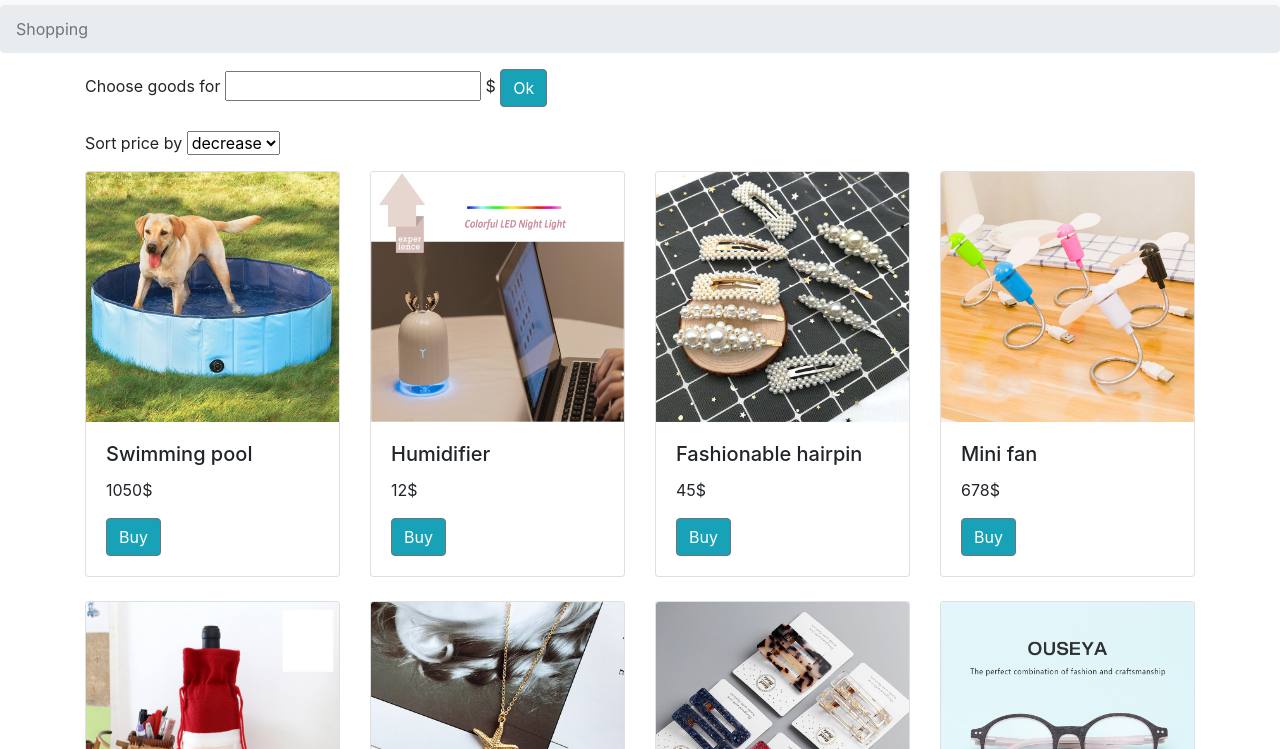
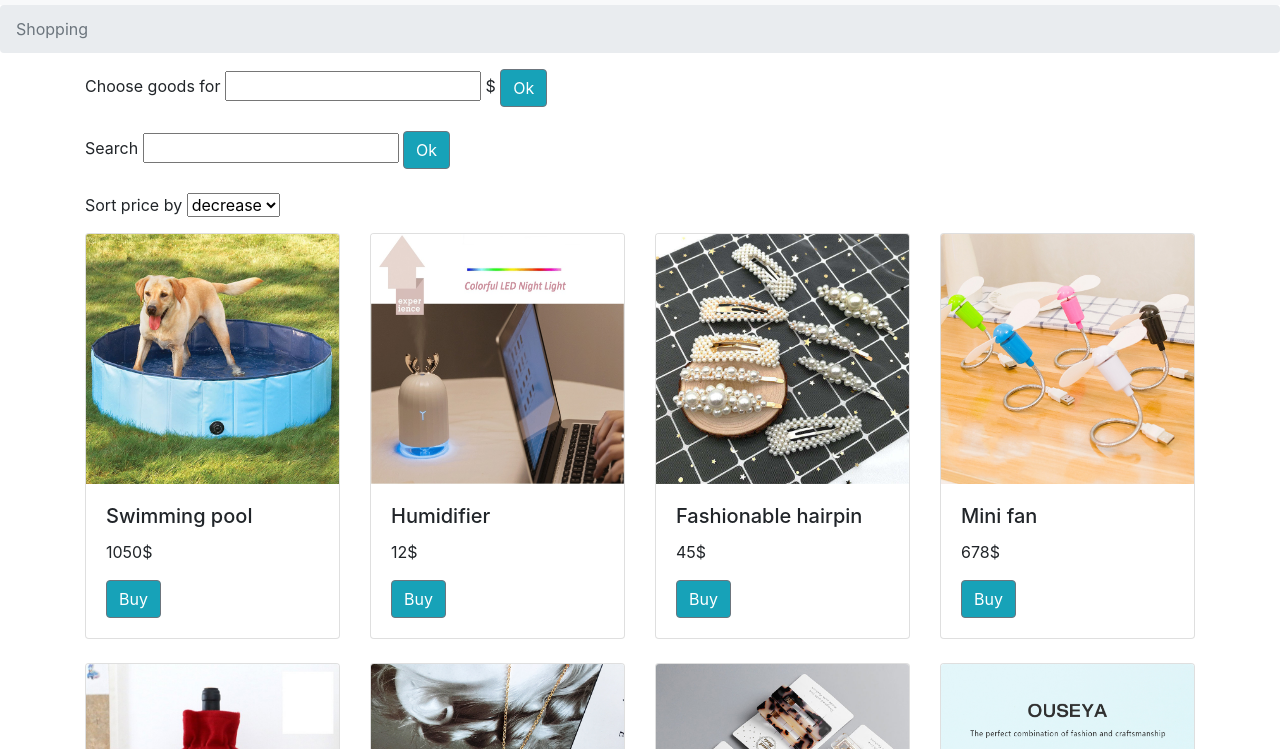
Before and after one commit to ofdaisies/Project, a plain HTML site: page index.html in a window 1280 px wide. Shown: the part 51-800 px from the top of the page. Drawn offline with nearby package versions, Linux system fonts and the light colour scheme.

Commit message:
Search added

```diff
--- a/index.html
+++ b/index.html
@@ -37,6 +37,10 @@
 	<div class="container">
 		<form>
 			Choose goods for <input id="a" type="number" min="1"> $ <a href="#" class="btn btn-secondary bg-info"  data-placement="top" title="tap here!">Ok</a>
+		</form>
+		<br>
+		<form>
+			Search <input id="a" type="string"> <a href="#" class="btn btn-secondary bg-info"  data-placement="top" title="tap here!">Ok</a>
 		</form>
 		<br>
 		<p><span style="font-weight:lighter;"><strong>Sort price by</strong>
```
